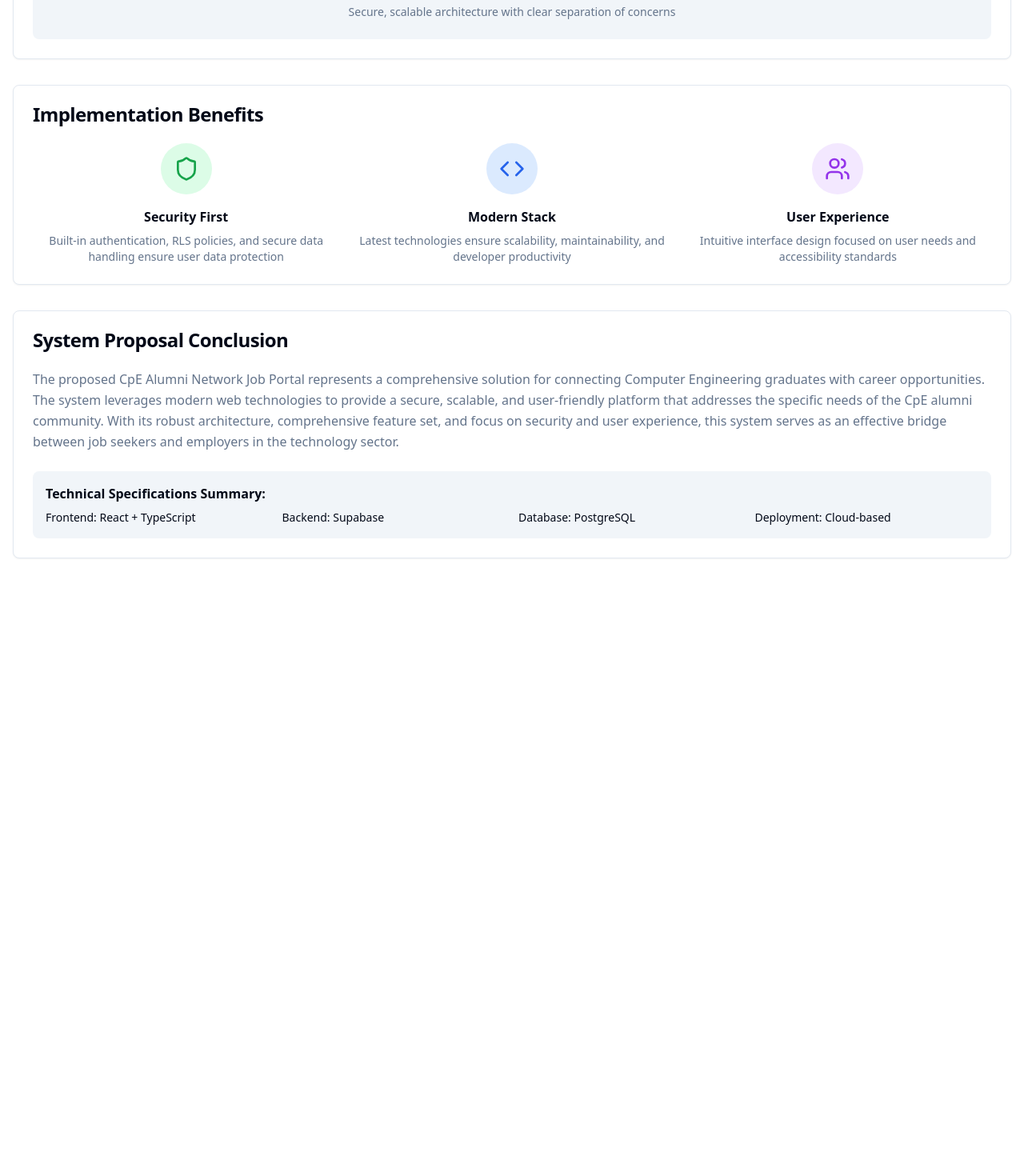
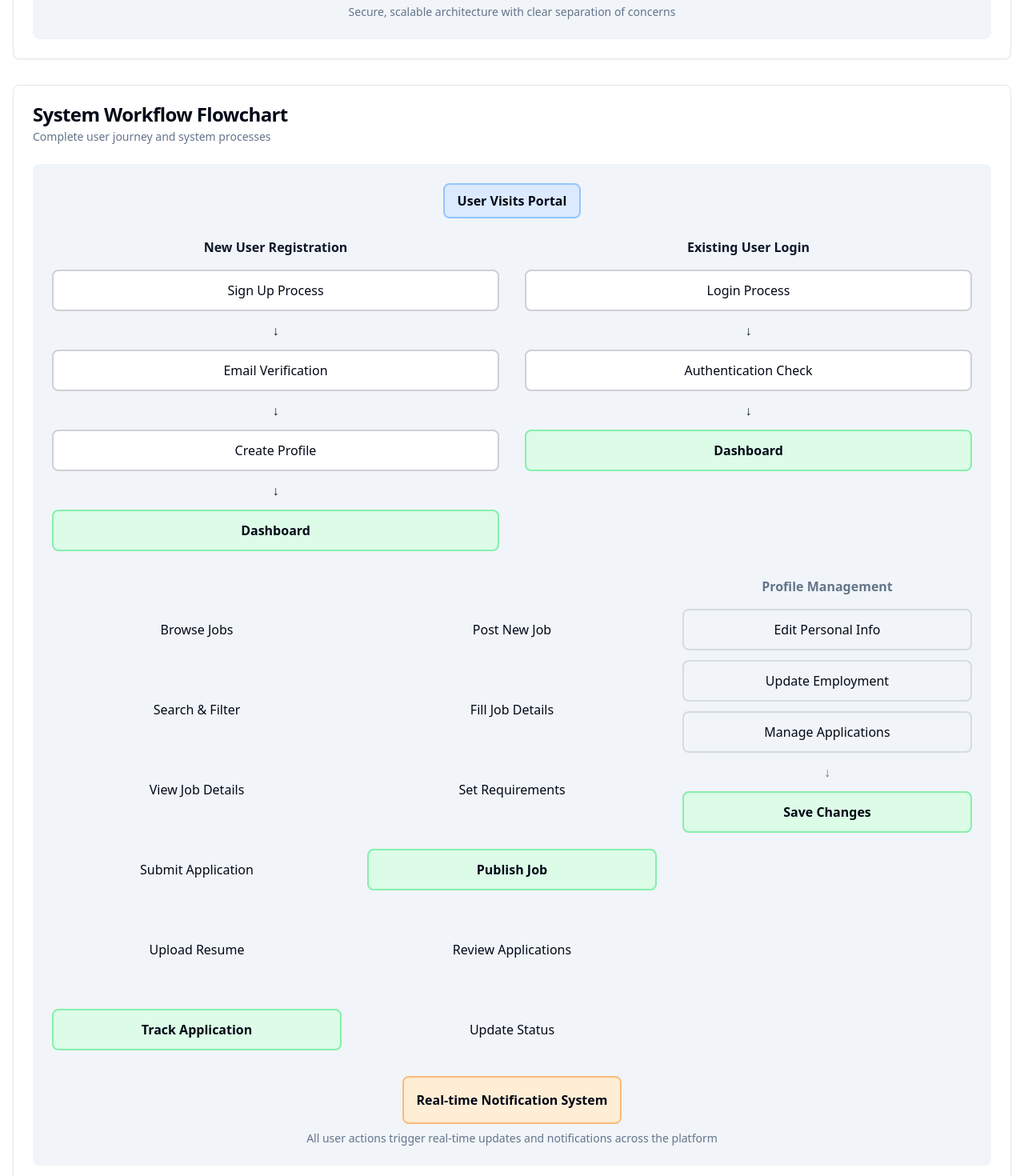
Before and after one commit to nielly24/Alumni-Job-Portal-Final, a React (Vite) app: page /system-proposal in a window 1280 px wide. Shown: the part 2440-3910 px from the top of the page at 80% size. Before the commit the page ends 3170 px from the top, so only its background shows below. Built offline with nearby package versions, Linux system fonts and the light colour scheme.

Commit message:
Add system flowchart

```diff
--- a/src/pages/SystemProposal.tsx
+++ b/src/pages/SystemProposal.tsx
@@ -347,6 +347,114 @@ const SystemProposal = () => {
           </CardContent>
         </Card>
 
+        {/* System Workflow Flowchart */}
+        <Card className="mb-8">
+          <CardHeader>
+            <CardTitle>System Workflow Flowchart</CardTitle>
+            <CardDescription>Complete user journey and system processes</CardDescription>
+          </CardHeader>
+          <CardContent>
+            <div className="bg-muted p-6 rounded-lg overflow-x-auto">
+              <div className="min-w-[800px]">
+                {/* User Entry Point */}
+                <div className="text-center mb-6">
+                  <div className="inline-block bg-blue-100 dark:bg-blue-900 px-4 py-2 rounded-lg border-2 border-blue-300 dark:border-blue-700">
+                    <strong>User Visits Portal</strong>
+                  </div>
+                </div>
+
+                {/* Authentication Flow */}
+                <div className="grid grid-cols-2 gap-8 mb-8">
+                  <div className="text-center">
+                    <h4 className="font-semibold mb-4 text-primary">New User Registration</h4>
+                    <div className="space-y-3">
+                      <div className="bg-card border-2 border-primary/20 p-3 rounded-lg">Sign Up Process</div>
+                      <div className="text-primary">↓</div>
+                      <div className="bg-card border-2 border-primary/20 p-3 rounded-lg">Email Verification</div>
+                      <div className="text-primary">↓</div>
+                      <div className="bg-card border-2 border-primary/20 p-3 rounded-lg">Create Profile</div>
+                      <div className="text-primary">↓</div>
+                      <div className="bg-green-100 dark:bg-green-900 border-2 border-green-300 dark:border-green-700 p-3 rounded-lg font-semibold">Dashboard</div>
+                    </div>
+                  </div>
+
+                  <div className="text-center">
+                    <h4 className="font-semibold mb-4 text-primary">Existing User Login</h4>
+                    <div className="space-y-3">
+                      <div className="bg-card border-2 border-primary/20 p-3 rounded-lg">Login Process</div>
+                      <div className="text-primary">↓</div>
+                      <div className="bg-card border-2 border-primary/20 p-3 rounded-lg">Authentication Check</div>
+                      <div className="text-primary">↓</div>
+                      <div className="bg-green-100 dark:bg-green-900 border-2 border-green-300 dark:border-green-700 p-3 rounded-lg font-semibold">Dashboard</div>
+                    </div>
+                  </div>
+                </div>
+
+                {/* Main System Flows */}
+                <div className="grid grid-cols-3 gap-8">
+                  {/* Job Seeker Flow */}
+                  <div className="text-center">
+                    <h4 className="font-semibold mb-4 text-secondary">Job Seeker Journey</h4>
+                    <div className="space-y-3">
+                      <div className="bg-secondary/10 border-2 border-secondary/20 p-3 rounded-lg">Browse Jobs</div>
+                      <div className="text-secondary">↓</div>
+                      <div className="bg-secondary/10 border-2 border-secondary/20 p-3 rounded-lg">Search & Filter</div>
+                      <div className="text-secondary">↓</div>
+                      <div className="bg-secondary/10 border-2 border-secondary/20 p-3 rounded-lg">View Job Details</div>
+                      <div className="text-secondary">↓</div>
+                      <div className="bg-secondary/10 border-2 border-secondary/20 p-3 rounded-lg">Submit Application</div>
+                      <div className="text-secondary">↓</div>
+                      <div className="bg-secondary/10 border-2 border-secondary/20 p-3 rounded-lg">Upload Resume</div>
+                      <div className="text-secondary">↓</div>
+                      <div className="bg-green-100 dark:bg-green-900 border-2 border-green-300 dark:border-green-700 p-3 rounded-lg font-semibold">Track Application</div>
+                    </div>
+                  </div>
+
+                  {/* Employer Flow */}
+                  <div className="text-center">
+                    <h4 className="font-semibold mb-4 text-accent">Employer Journey</h4>
+                    <div className="space-y-3">
+                      <div className="bg-accent/10 border-2 border-accent/20 p-3 rounded-lg">Post New Job</div>
+                      <div className="text-accent">↓</div>
+                      <div className="bg-accent/10 border-2 border-accent/20 p-3 rounded-lg">Fill Job Details</div>
+                      <div className="text-accent">↓</div>
+                      <div className="bg-accent/10 border-2 border-accent/20 p-3 rounded-lg">Set Requirements</div>
+                      <div className="text-accent">↓</div>
+                      <div className="bg-green-100 dark:bg-green-900 border-2 border-green-300 dark:border-green-700 p-3 rounded-lg font-semibold">Publish Job</div>
+                      <div className="text-accent">↓</div>
+                      <div className="bg-accent/10 border-2 border-accent/20 p-3 rounded-lg">Review Applications</div>
+                      <div className="text-accent">↓</div>
+                      <div className="bg-accent/10 border-2 border-accent/20 p-3 rounded-lg">Update Status</div>
+                    </div>
+                  </div>
+
+                  {/* Profile Management */}
+                  <div className="text-center">
+                    <h4 className="font-semibold mb-4 text-muted-foreground">Profile Management</h4>
+                    <div className="space-y-3">
+                      <div className="bg-muted border-2 border-muted-foreground/20 p-3 rounded-lg">Edit Personal Info</div>
+                      <div className="bg-muted border-2 border-muted-foreground/20 p-3 rounded-lg">Update Employment</div>
+                      <div className="bg-muted border-2 border-muted-foreground/20 p-3 rounded-lg">Manage Applications</div>
+                      <div className="text-muted-foreground">↓</div>
+                      <div className="bg-green-100 dark:bg-green-900 border-2 border-green-300 dark:border-green-700 p-3 rounded-lg font-semibold">Save Changes</div>
+                    </div>
+                  </div>
+                </div>
+
+                {/* Notification System */}
+                <div className="text-center mt-8">
+                  <div className="inline-block bg-orange-100 dark:bg-orange-900 border-2 border-orange-300 dark:border-orange-700 p-4 rounded-lg font-semibold">
+                    Real-time Notification System
+                  </div>
+                  <p className="text-sm text-muted-foreground mt-2">
+                    All user actions trigger real-time updates and notifications across the platform
+                  </p>
+                </div>
+              </div>
+            </div>
+          </CardContent>
+        </Card>
+
         {/* Implementation Benefits */}
         <Card className="mb-8">
           <CardHeader>
```
